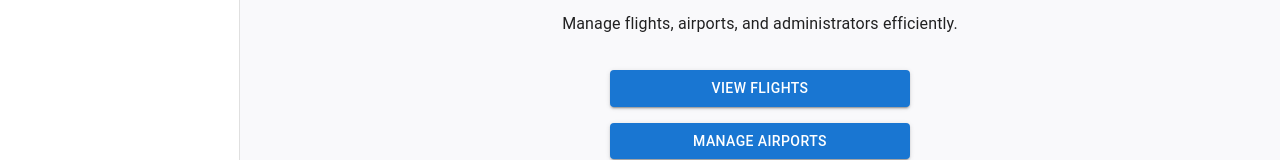
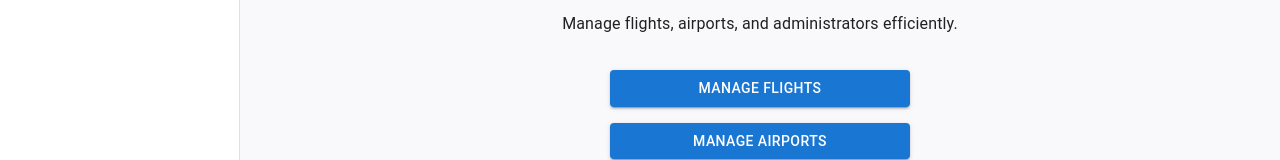
Before and after one commit to Samad126/Skywings-App-Admin, a React (Vite) app: page /#/ in a window 1280 px wide. Shown: the part 324-484 px from the top of the page. Built offline with nearby package versions, Linux system fonts and the light colour scheme; sample sign-in values are in the browser's storage.

Commit message:
fix: update button text from 'View Flights' to 'Manage Flights' for consistency

```diff
--- a/src/pages/Home/Homepage.tsx
+++ b/src/pages/Home/Homepage.tsx
@@ -30,7 +30,7 @@ export default function Homepage() {
         sx={{ width: "100%", maxWidth: 300 }}
       >
         <Button variant="contained" onClick={() => navigate("/flights")}>
-          View Flights
+          Manage Flights
         </Button>
         <Button variant="contained" onClick={() => navigate("/airports")}>
           Manage Airports
```
